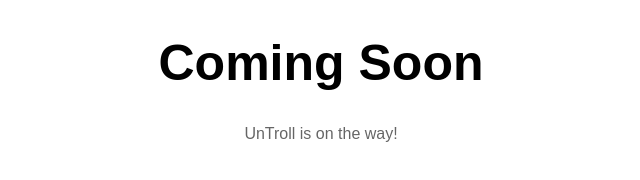
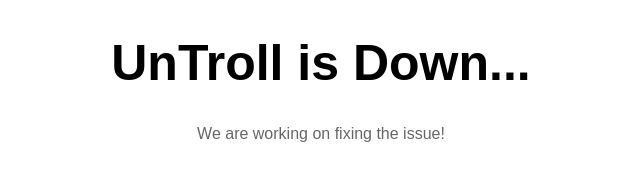
Before and after one commit to untrollify/untroll, a plain HTML site: page down.html in a window 1280 px wide. Shown: the whole page, without its empty margins (319-959 px from the left). Drawn offline with Linux system fonts and the light colour scheme.

Commit message:
Update and rename index.html to down.html

```diff
--- a/index.html
+++ b/down.html
@@ -16,7 +16,7 @@
     </style>
   </head>
   <body>
-    <h1>Coming Soon</h1>
-    <p>UnTroll is on the way!</p>
+    <h1>UnTroll is Down...</h1>
+    <p>We are working on fixing the issue!</p>
   </body>
 </html>
```
